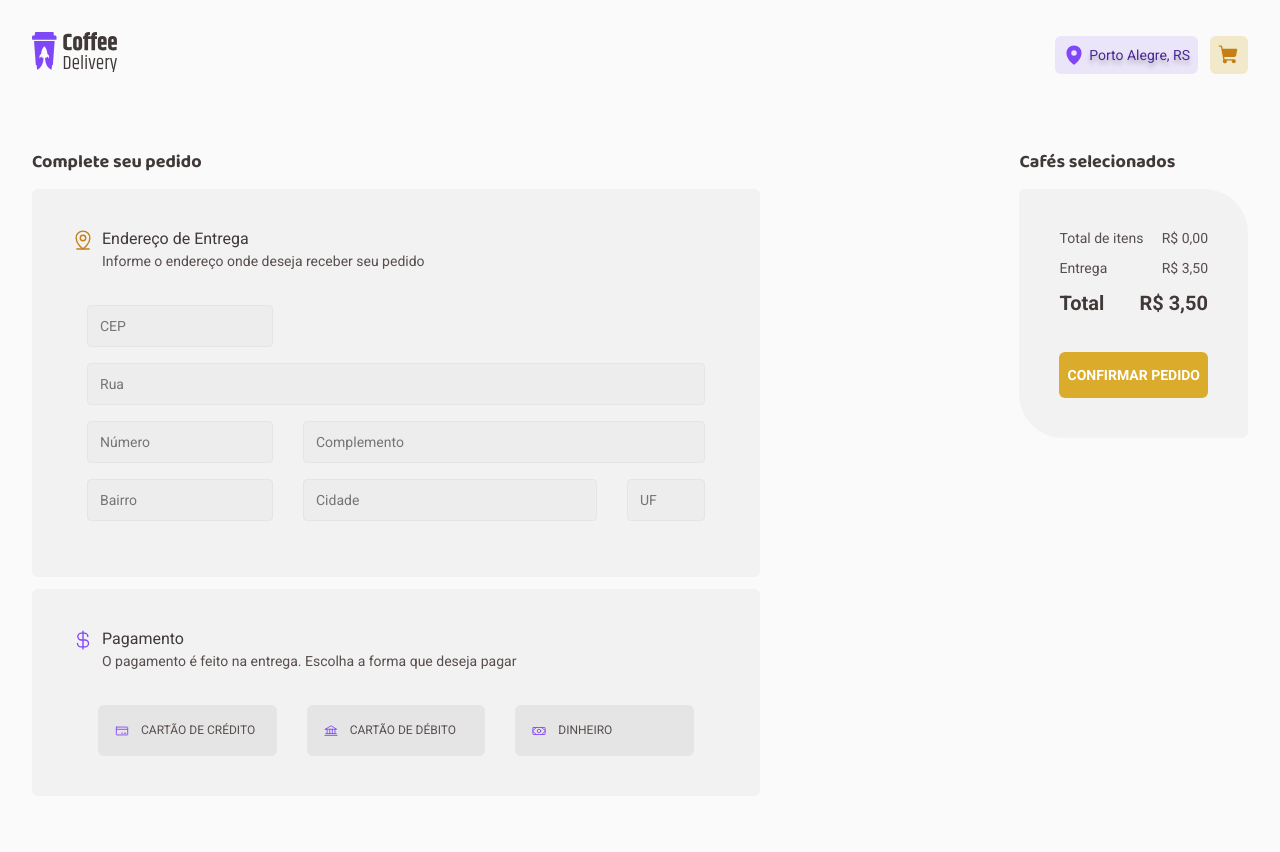
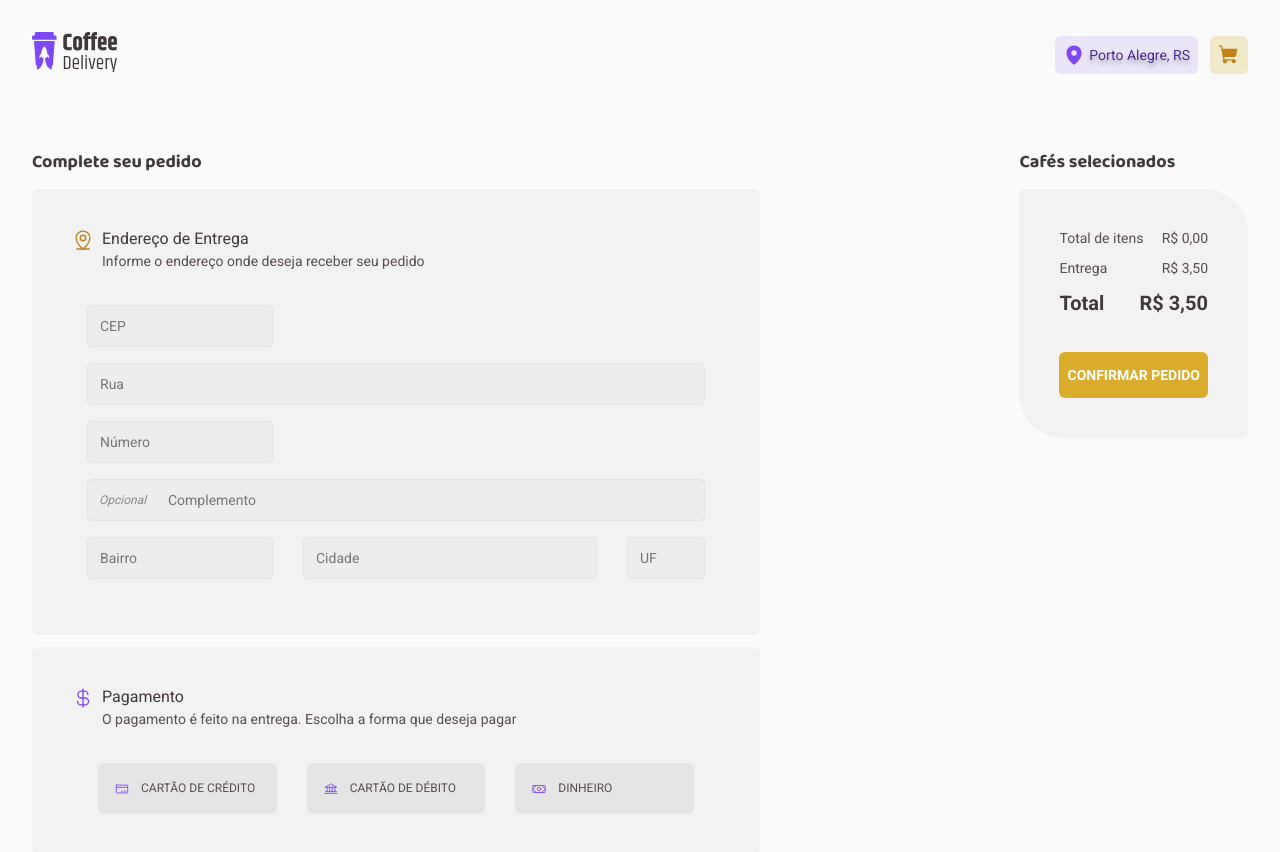
Before and after one commit to venturions/rocketseat-desafio-coffe-delivery, a React (Vite) app: page /checkout in a window 1280 px wide. Shown: the top 852 px of the page. Before the commit the page ends 828 px from the top, so only its background shows below. Built offline with nearby package versions, Linux system fonts and the light colour scheme.

Commit message:
melhoria na estruturação do projeto e adição do startAdornement

```diff
--- /dev/null
+++ b/src/@types/CoffeeCards.ts
@@ -0,0 +1,6 @@
+export interface CoffeeCardProps {
+  name: string;
+  description: string;
+  tags: string[];
+  price: number;
+}
--- a/src/contexts/OrderContext.tsx
+++ b/src/contexts/OrderContext.tsx
@@ -1,6 +1,6 @@
 import { ReactNode, createContext, useState } from "react";
-import { CartItemsType } from "../models/cartItems";
 import { FinishedOrderProps } from "../@types/FinishedOrder";
+import { CartItemsType } from "../@types/CartItems";
 interface CyclesContextProviderProps {
   children: ReactNode;
 }
--- a/src/pages/Checkout/components/CheckoutCoffeeCard/index.tsx
+++ b/src/pages/Checkout/components/CheckoutCoffeeCard/index.tsx
@@ -8,11 +8,11 @@ import {
   RemoveButton,
   TitleAndPriceContainer,
 } from "./styles";
-import { CartItemsType } from "../../../../models/cartItems";
 import { numberToBRL } from "../../../../utils/numberToBRL";
 import { convertToCamelCase } from "../../../../utils/toCamelCase";
 import { OrderContext } from "../../../../contexts/OrderContext";
 import { useContext } from "react";
+import { CartItemsType } from "../../../../@types/CartItems";
 
 interface CheckoutCoffeeCardProps {
   coffeeDetails: CartItemsType;
--- a/src/pages/Checkout/index.tsx
+++ b/src/pages/Checkout/index.tsx
@@ -6,9 +6,11 @@ import {
   AddressForm,
   CheckoutContainer,
   CustomInput,
+  InputWithOptionalOnEnd,
+  OptionalStartAdornement,
 } from "./styles";
 import { ConfirmOrderCard } from "./components/ConfirmOrderCard";
-import { TitleXS } from "../../components/Typography";
+import { ButtonMText, TitleXS } from "../../components/Typography";
 import { PaymentMethod } from "./components/PaymentMethod";
 import { OrderSectionTitle } from "./components/OrderSectionTitle/OrderSectionTitle";
 import { MapPinLine } from "phosphor-react";
@@ -102,12 +104,17 @@ export function Checkout() {
                       {...register("numero")}
                     />
                   </Col>
-                  <Col xs={12} md={8}>
-                    <CustomInput
-                      id="complemento"
-                      placeholder="Complemento"
-                      {...register("complemento")}
-                    />
+                  <Col xs={12} md={12}>
+                    <div style={{ position: "relative" }}>
+                      <InputWithOptionalOnEnd
+                        id="complemento"
+                        placeholder="Complemento"
+                        {...register("complemento")}
+                      />
+                      <OptionalStartAdornement color="base-label">
+                        Opcional
+                      </OptionalStartAdornement>
+                    </div>
                   </Col>
                 </Row>
                 <Row>
--- a/src/pages/Checkout/styles.ts
+++ b/src/pages/Checkout/styles.ts
@@ -1,5 +1,6 @@
 import styled from "styled-components";
 import { Container } from "react-grid-system";
+import { ButtonMText } from "../../components/Typography";
 
 export const CheckoutContainer = styled.div`
   margin-top: 72px;
@@ -66,3 +67,29 @@ export const CustomInput = styled.input`
     box-shadow: 0 0 0 2px ${(props) => props.theme.yellow};
   }
 `;
+
+export const InputWithOptionalOnEnd = styled(CustomInput)`
+  position: relative;
+  padding-left: 80px;
+
+  @media screen and (max-width: 390px) {
+    padding-left: 12px;
+  }
+`;
+
+export const OptionalStartAdornement = styled.span`
+  position: absolute;
+  top: 22px;
+  left: 12px;
+  transform: translateY(-50%);
+
+  font-family: "Roboto";
+  font-style: italic;
+  font-size: 0.75rem;
+
+  color: ${(props) => props.theme["base-label"]};
+
+  @media screen and (max-width: 390px) {
+    display: none;
+  }
+`;
--- a/src/pages/Home/components/CoffeeCard/index.tsx
+++ b/src/pages/Home/components/CoffeeCard/index.tsx
@@ -17,11 +17,11 @@ import {
   TitleM,
   TitleS,
 } from "../../../../components/Typography";
-import { CoffeeCardProps } from "../../../../models/coffeeCard";
 import { numberToBRL } from "../../../../utils/numberToBRL";
 import { convertToCamelCase } from "../../../../utils/toCamelCase";
 import { useContext, useState } from "react";
 import { OrderContext } from "../../../../contexts/OrderContext";
+import { CoffeeCardProps } from "../../../../@types/CoffeeCards";
 
 export function CoffeeCard({
   name,
--- a/src/pages/Home/index.tsx
+++ b/src/pages/Home/index.tsx
@@ -10,7 +10,8 @@ import {
   ContentInformation,
   IntroSection,
 } from "./styles";
-import { CoffeeCardProps, CoffeeList } from "../../models/coffeeCard";
+import { CoffeeList } from "../../data/CoffeeList";
+import { CoffeeCardProps } from "../../@types/CoffeeCards";
 
 export function Home() {
   return (
```
Also changed, not shown: src/data/CoffeeList.ts (renamed from src/models/coffeeCard.ts, +1 -6 lines), src/@types/CartItems.ts (renamed from src/models/cartItems.ts).
